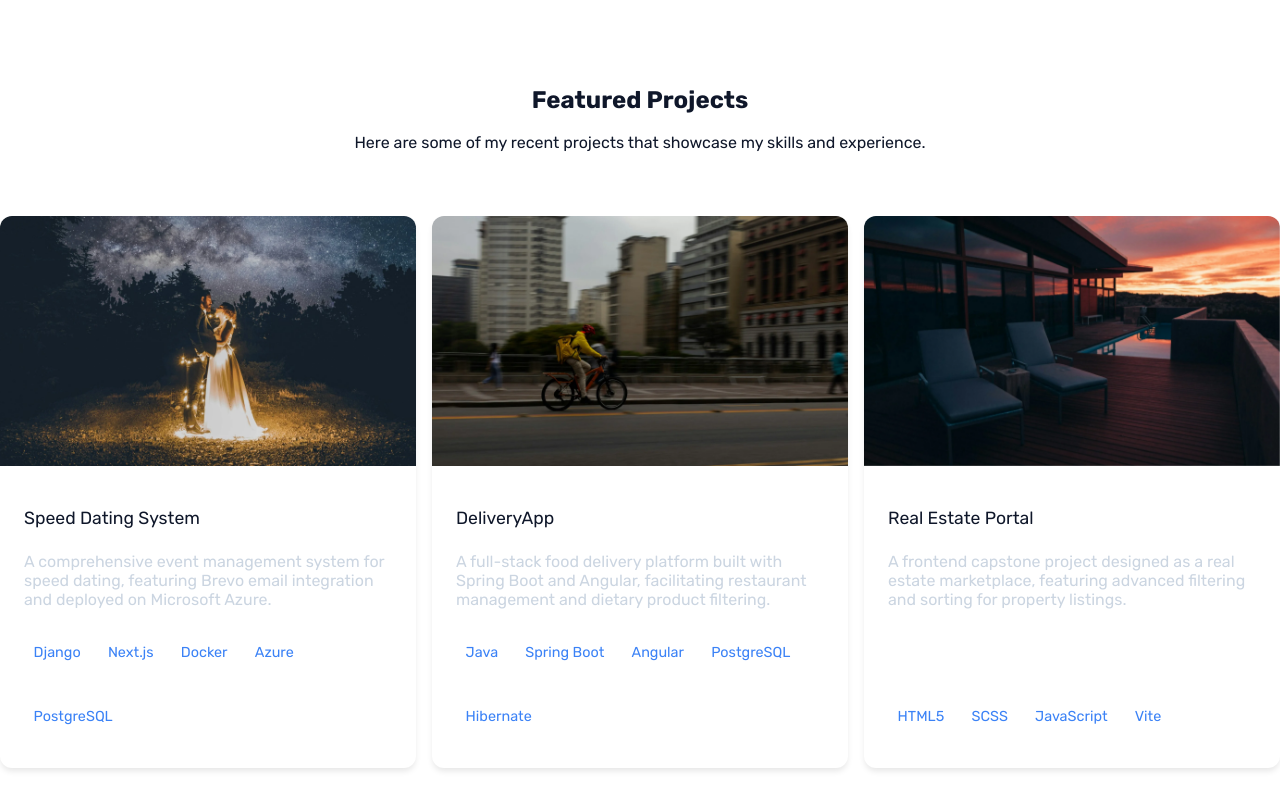
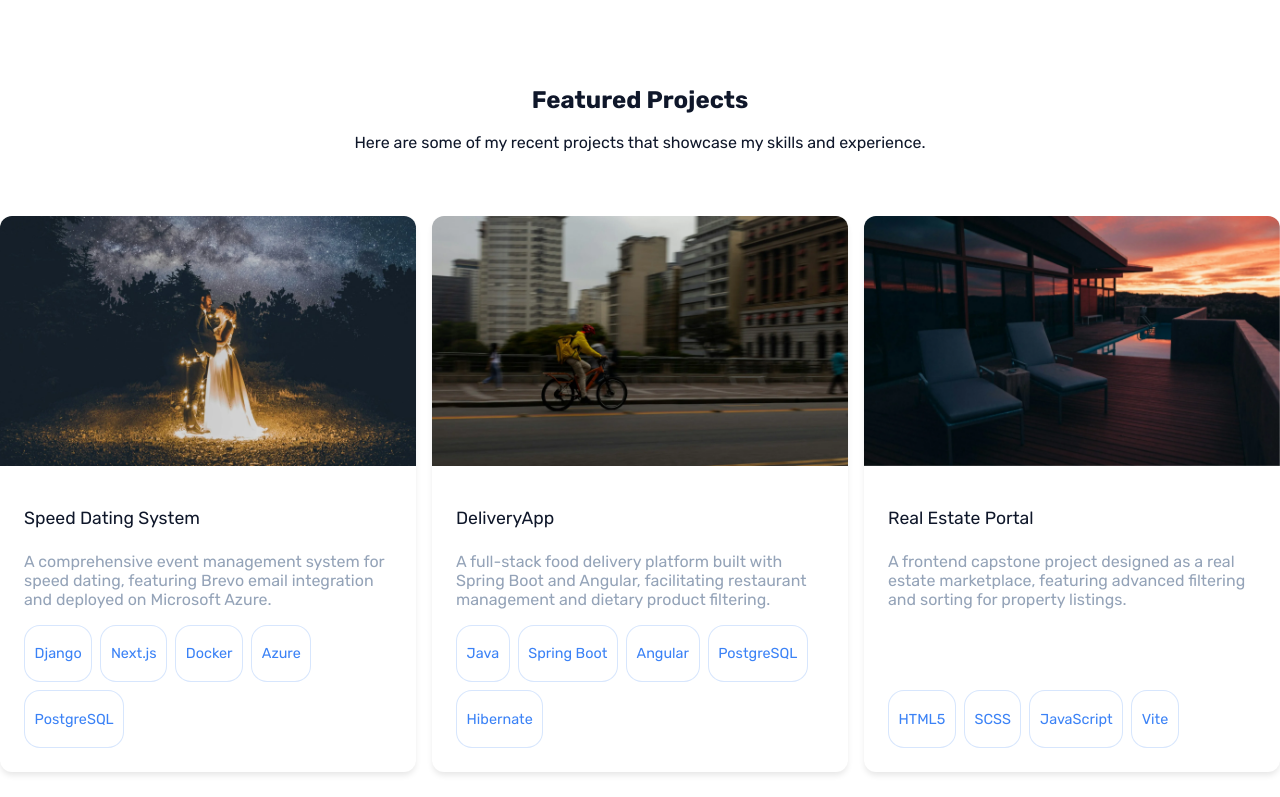
Before and after one commit to Mattias988/MKorsakowsky-V2, a Next.js app in the folder frontend/: page / in a window 1280 px wide. Shown: the part 4573-5370 px from the top of the page. Built offline with nearby package versions, Linux system fonts and the light colour scheme; no server answers.

Commit message:
style: enhance ProjectCard component with updated box-shadow and border styles

```diff
--- a/frontend/src/components/ProjectCard/ProjectCard.module.scss
+++ b/frontend/src/components/ProjectCard/ProjectCard.module.scss
@@ -17,7 +17,7 @@
     .image {
       transform: scale(1.1);
     }
-    box-shadow: 0 10px 20px rgba(0,0,0,0.2);
+    box-shadow: 0 15px 25px -5px v.$glow-blue;
   }
 
   .imageContainer {
@@ -55,7 +55,7 @@
 
     .description {
       font-size: 1rem;
-      color: v.$text-secondary;
+      color: v.$raw-slate-400;
       margin-bottom: 1rem;
     }
 
@@ -68,9 +68,17 @@
       .techItem {
         background-color: v.$bg-primary;
         color: v.$raw-blue-500;
+        border:1px solid v.$glass-border;
         padding: 0.3rem 0.6rem;
-        border-radius: 4px;
+        border-radius: 1rem;
         font-size: 0.9rem;
+
+        &:hover {
+          box-shadow: 0 10px 20px -10px v.$glow-cyan;
+          border-color: v.$raw-blue-400;
+          transition: all 0.3s ease-in-out;
+          cursor: default;
+        }
       }
     }
   }
```
